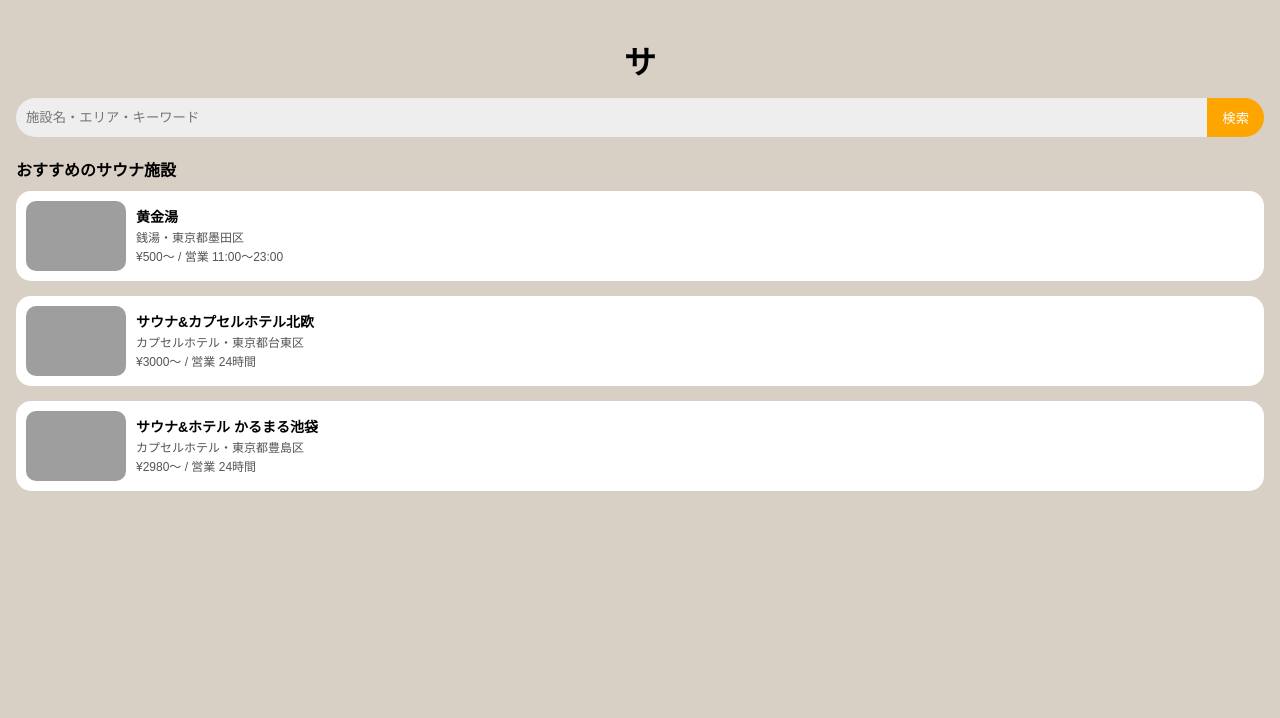
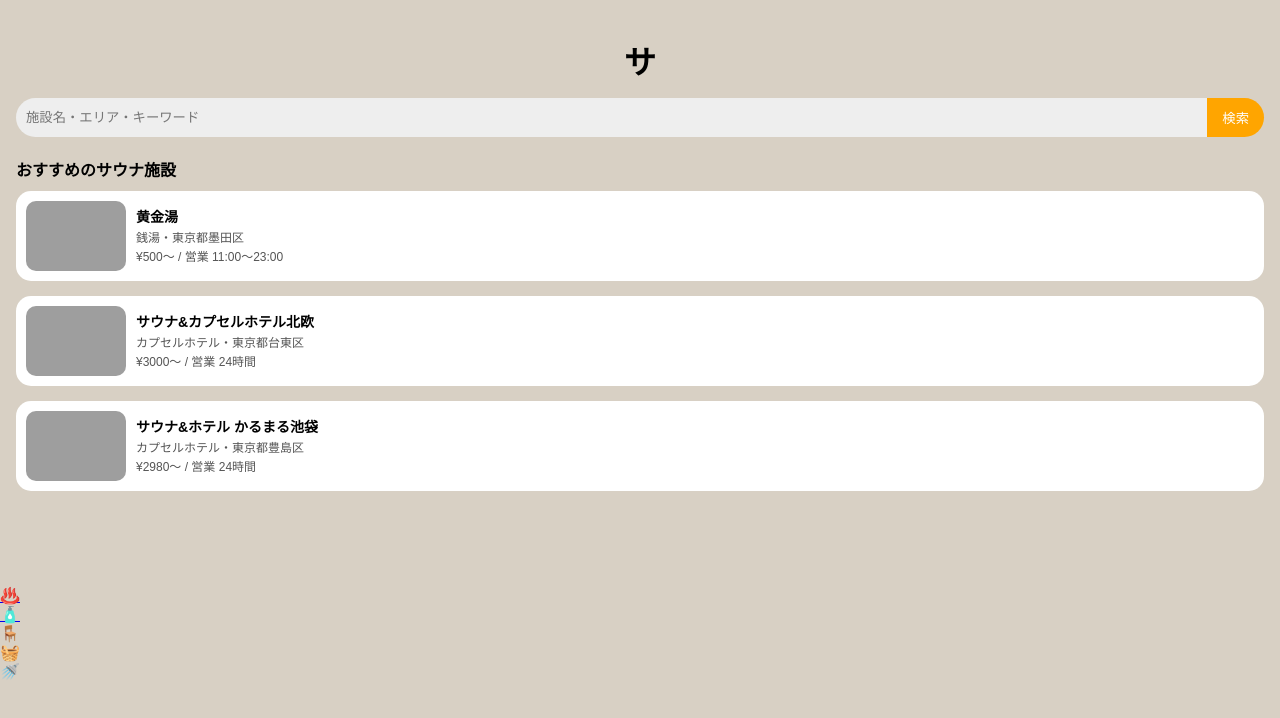
Before and after one commit to tomo12chann7k0568a-afk/service2, a plain HTML site: page search.html in a window 1280 px wide. Drawn offline with Linux system fonts and the light colour scheme; grey boxes are pictures that could not be loaded.

Commit message:
Add files via upload

```diff
--- a/search.html
+++ b/search.html
@@ -52,6 +52,22 @@
   </div>
 
 </div>
+
+<footer class="footer">
+
+<div class="menu">
+
+<div><a href="./index.html">♨️</a></div>
+
+<div><a href="./search.html">🧴</a></div>
+<div>🪑</div>
+<div>🧺</div>
+<div>🚿</div>
+
+</div>
+
+</footer>
+
 </body>
 </script>
 </body>
```
